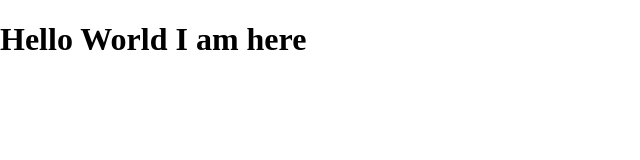
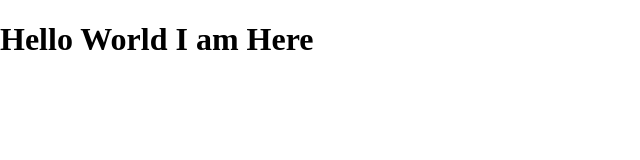
Before and after one commit to brainconnect93/travel_with_bcot, a React (Create React App) app: page / in a window 1280 px wide. Shown: the top 160 px of the page, without its empty margins (0-640 px from the left). Built offline with nearby package versions, Linux system fonts and the light colour scheme.

Commit message:
Install some dependencies for the project

```diff
--- a/package.json
+++ b/package.json
@@ -3,9 +3,15 @@
   "version": "0.1.0",
   "private": true,
   "dependencies": {
+    "@material-ui/core": "^4.12.4",
+    "@material-ui/icons": "^4.11.3",
+    "@material-ui/lab": "^4.0.0-alpha.61",
+    "@react-google-maps/api": "^2.18.1",
     "@testing-library/jest-dom": "^5.16.5",
     "@testing-library/react": "^13.4.0",
     "@testing-library/user-event": "^13.5.0",
+    "axios": "^1.3.6",
+    "google-map-react": "^2.2.0",
     "react": "^18.2.0",
     "react-dom": "^18.2.0",
     "react-scripts": "5.0.1",
--- a/src/App.js
+++ b/src/App.js
@@ -1,11 +1,11 @@
-import React from 'react';
+import React from 'react'
 
-function App() {
-	return (
-		<div className="App">
-		  <h1>Hello World I am here</h1>
-		</div>
-	);
+const App = () => {
+  return (
+	<div>
+	  <h1>Hello World I am Here</h1>
+	</div>
+  )
 }
 
-export default App;
+export default App
```
Also changed, not shown: 2 other files (tests, documents, lock files or other folders).
